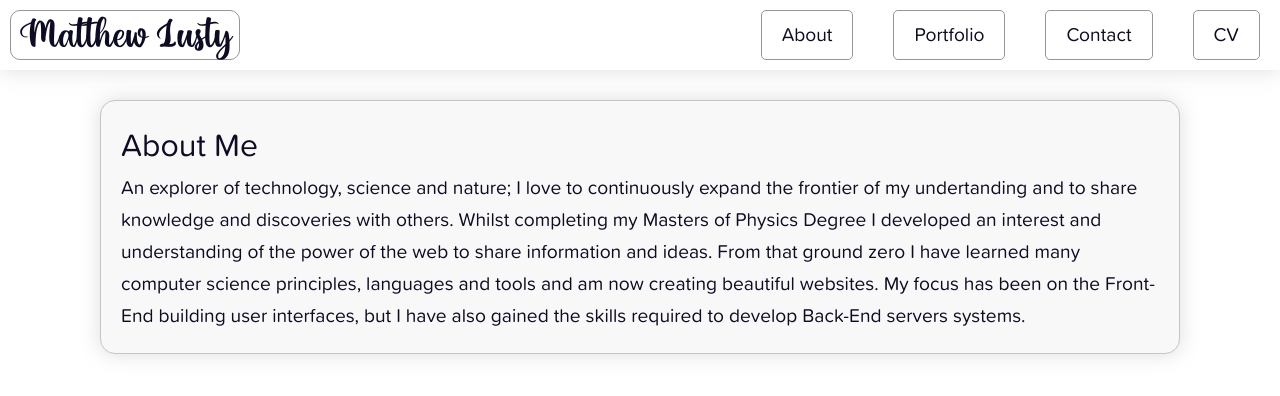
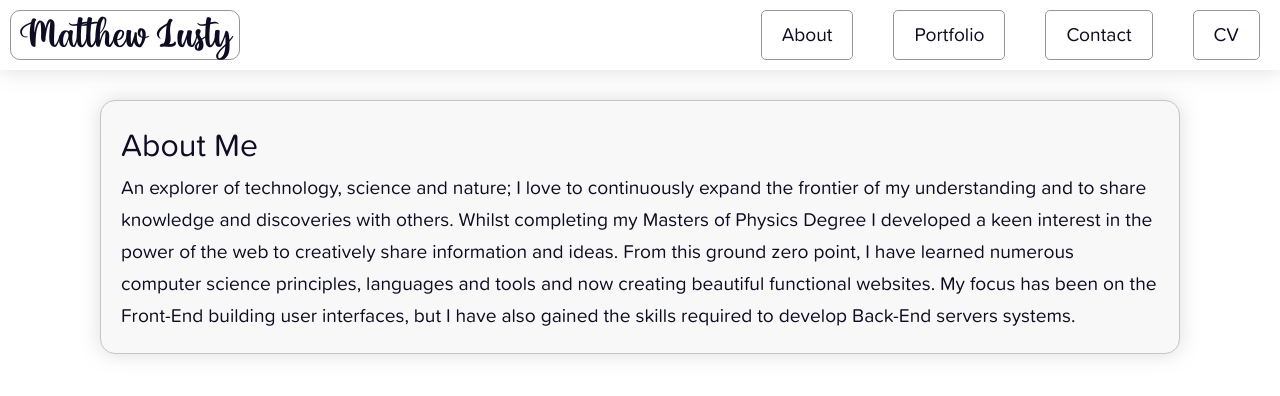
Before and after one commit to mattlusty/portfolio, a React (Create React App) app: page / in a window 1280 px wide. Shown: the top 396 px of the page. Built offline with nearby package versions, Linux system fonts and the light colour scheme.

Commit message:
cont: small amendments

```diff
--- a/src/components/About.jsx
+++ b/src/components/About.jsx
@@ -6,12 +6,12 @@ function About(props) {
     <div className="About">
       <div className="header">About Me</div>
       <div className="content">
-        An explorer of technology, science and nature; I love to continuously expand the frontier of my undertanding and
-        to share knowledge and discoveries with others. Whilst completing my Masters of Physics Degree I developed an
-        interest and understanding of the power of the web to share information and ideas. From that ground zero I have
-        learned many computer science principles, languages and tools and am now creating beautiful websites. My focus
-        has been on the Front-End building user interfaces, but I have also gained the skills required to develop
-        Back-End servers systems.
+        An explorer of technology, science and nature; I love to continuously expand the frontier of my understanding
+        and to share knowledge and discoveries with others. Whilst completing my Masters of Physics Degree I developed a
+        keen interest in the power of the web to creatively share information and ideas. From this ground zero point, I
+        have learned numerous computer science principles, languages and tools and now creating beautiful functional
+        websites. My focus has been on the Front-End building user interfaces, but I have also gained the skills
+        required to develop Back-End servers systems.
       </div>
     </div>
   );
--- a/src/components/Portfolio.jsx
+++ b/src/components/Portfolio.jsx
@@ -25,11 +25,11 @@ function Portfolio(props) {
       <div className="item">
         <div className="header">Stella Notes</div>
         <div className="content">
-          No longer do your vast expanses of detailed notes need to be spread across miles of note-space. Stella notes
-          collapses an interstella set notes into a condensed smart folding structure. Now you can collect and organise
-          expansive reams of notes whilst retaining sight of it all in. Easy to navigate, search, edit and consume large
-          collections of data utilising multi-level nested folding structure. All your notes at your fingers tips at
-          lightening speed.
+          No longer are your vast collections of detailed notes spread across miles of note-space. Stella notes
+          collapses interstella distances between different regions within large notes with a smart folding structure.
+          Now you can collect and organise expansive reams of notes whilst retaining sight of it all in. Easy to
+          navigate, search, edit and consume large collections of data utilising multi-level nested folding structure.
+          All your notes at your fingers tips at lightening speed.
         </div>
       </div>
       <div className="item">
```
